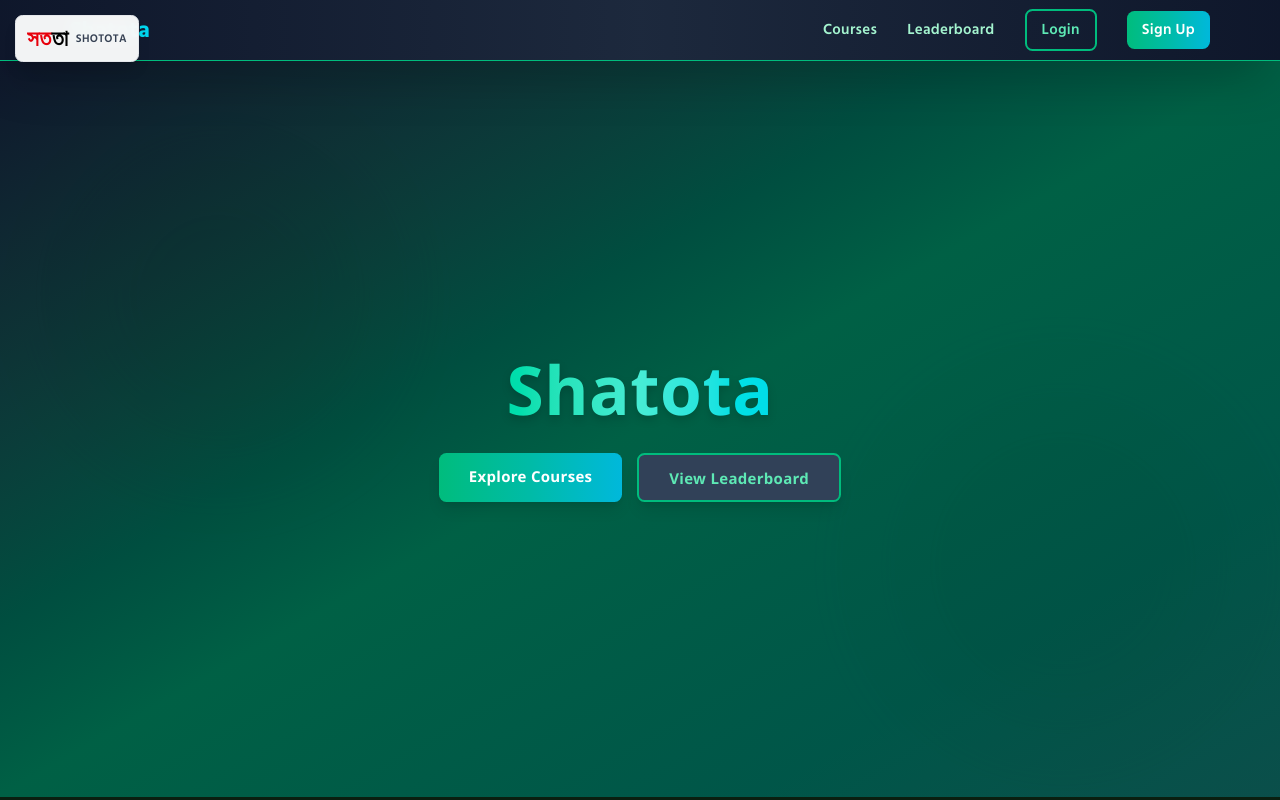
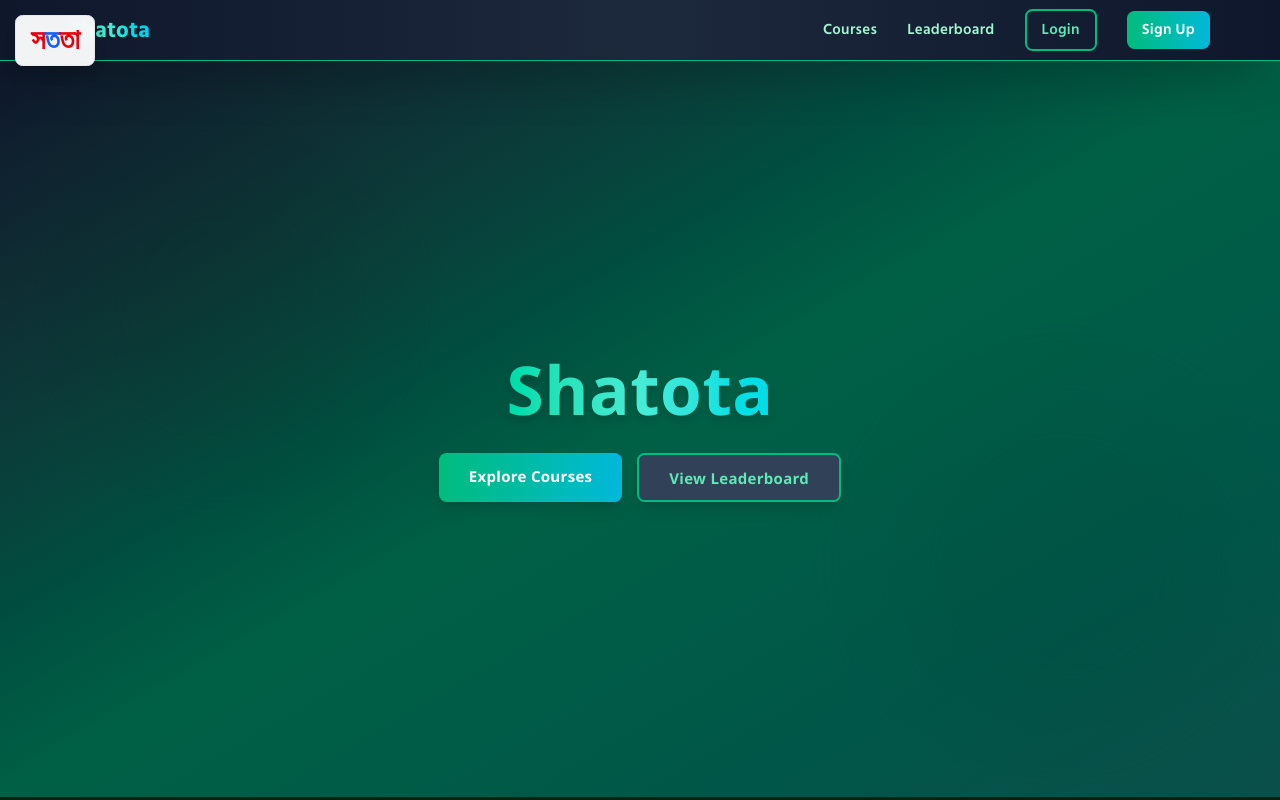
Before and after one commit to Tanjimscreation/shotota-v2, a Next.js app: page / in a window 1280 px wide. Built offline with nearby package versions, Linux system fonts and the light colour scheme; no server answers.

Commit message:
style: Make logo pure Bengali with colorful palette - Remove English text, add red/blue/green colors to Bengali characters

```diff
--- a/src/components/GlobalLayout.tsx
+++ b/src/components/GlobalLayout.tsx
@@ -45,15 +45,13 @@ export default function GlobalLayout({ children }: { children: React.ReactNode }
         className="fixed top-4 left-4 z-50"
       >
         <Link href="/" className="block">
-          {/* Shotota Logo Text */}
-          <div className="flex items-center gap-2 bg-white/95 backdrop-blur-sm px-3 py-2 rounded-lg shadow-lg border border-gray-200">
-            <div className="text-2xl font-bold">
-              <span className="text-red-600">সত</span>
-              <span className="text-black">ত</span>
-              <span className="text-red-600">া</span>
-            </div>
-            <div className="hidden sm:block text-xs font-semibold text-gray-700">
-              SHOTOTA
+          {/* Shotota Logo - Bengali Only with Color Palette */}
+          <div className="flex items-center gap-1 bg-white/95 backdrop-blur-sm px-4 py-2 rounded-lg shadow-lg border border-gray-200 hover:shadow-xl transition-shadow">
+            <div className="text-3xl font-bold tracking-tight">
+              <span className="text-red-600">স</span>
+              <span className="text-blue-600">ত</span>
+              <span className="text-red-600">ত</span>
+              <span className="text-green-600">া</span>
             </div>
           </div>
         </Link>
```
